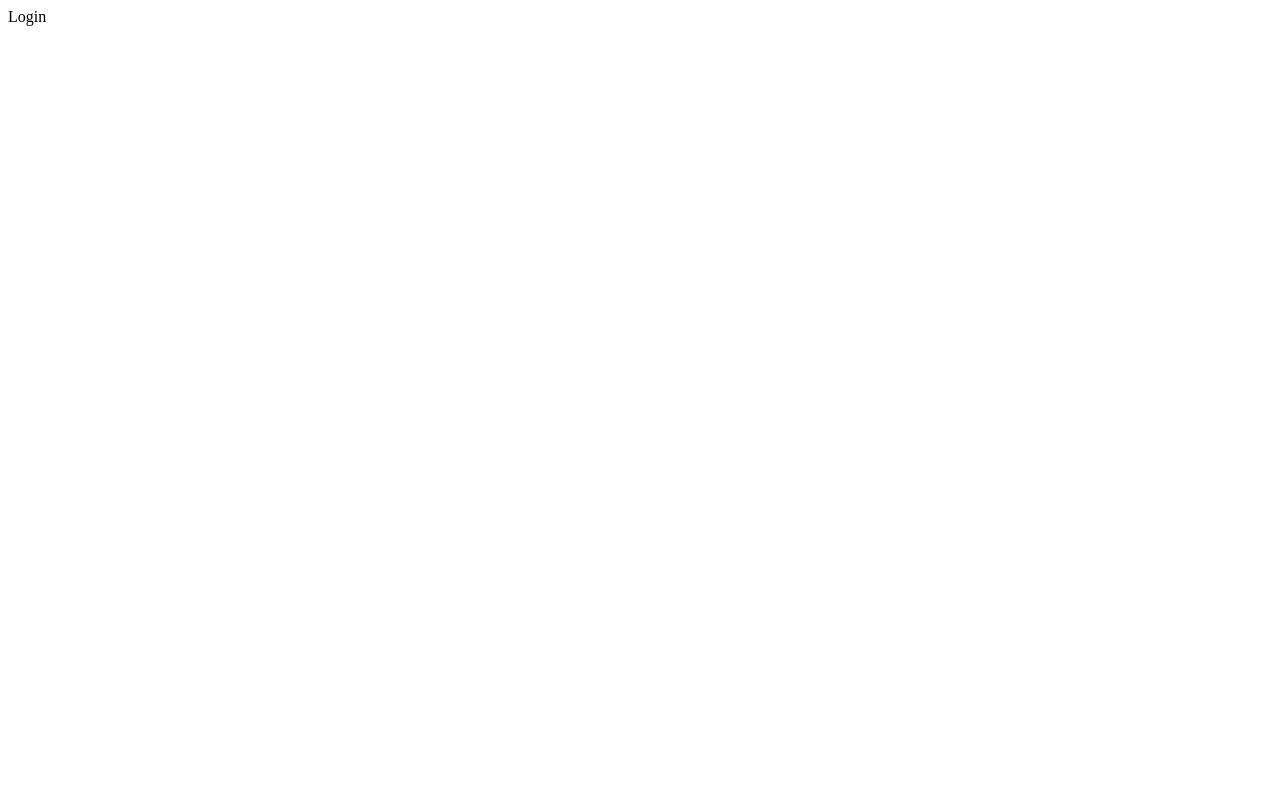
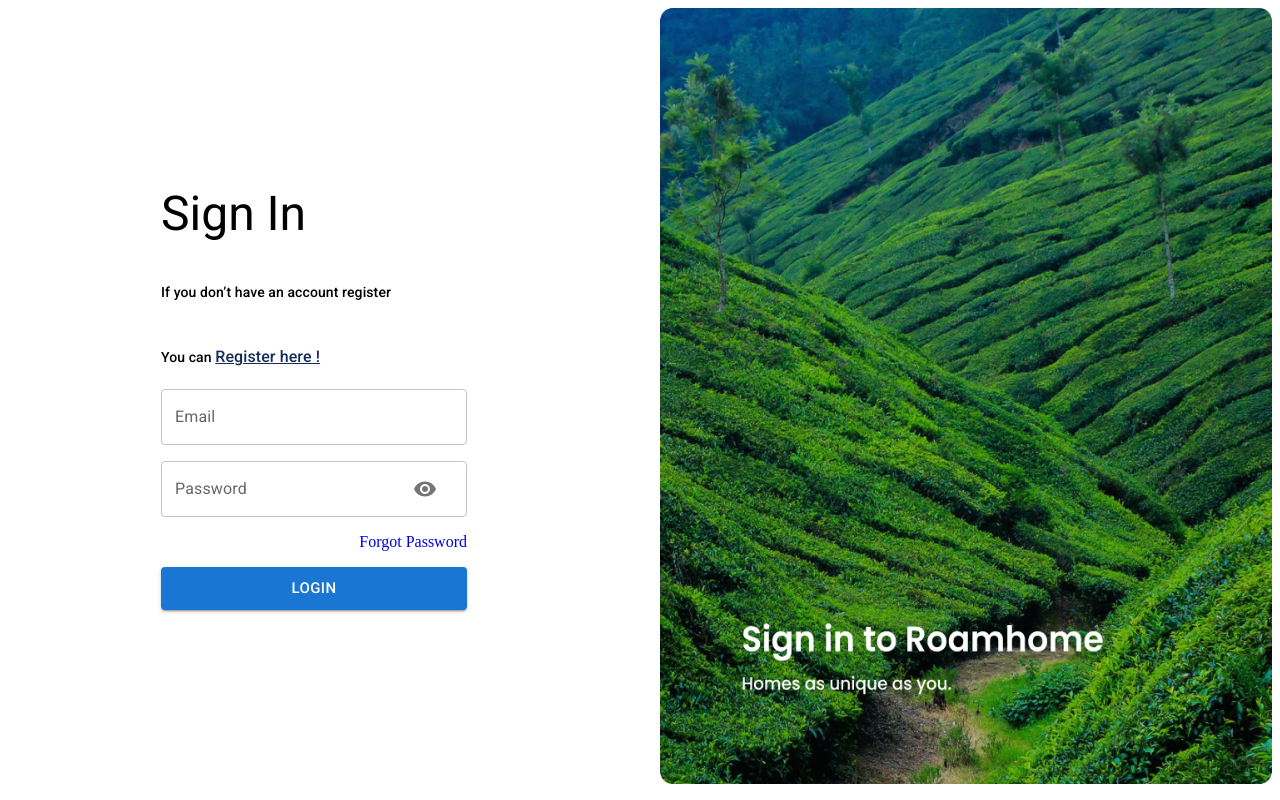
Before and after one commit to mohamedreda850/hms, a React (Vite) app: page /auth/login in a window 1280 px wide. Built offline with nearby package versions, Linux system fonts and the light colour scheme.

Commit message:
login page

```diff
--- a/package.json
+++ b/package.json
@@ -15,13 +15,15 @@
     "@fontsource/roboto": "^5.1.0",
     "@mui/icons-material": "^6.2.0",
     "@mui/material": "^6.2.0",
+    "@mui/styled-engine-sc": "^6.2.0",
     "axios": "^1.7.9",
     "jwt-decode": "^4.0.0",
     "react": "^18.3.1",
     "react-dom": "^18.3.1",
-    "react-hook-form": "^7.54.0",
+    "react-hook-form": "^7.54.1",
     "react-router-dom": "^7.0.2",
-    "react-toastify": "^10.0.6"
+    "react-toastify": "^10.0.6",
+    "styled-components": "^6.1.13"
   },
   "devDependencies": {
     "@eslint/js": "^9.15.0",
--- a/src/Modules/Authentication/Login/Login.tsx
+++ b/src/Modules/Authentication/Login/Login.tsx
@@ -1,7 +1,156 @@
 import styles from './Login.module.css';
+import { IconButton, InputAdornment, Stack } from "@mui/material";
+import image from "../../../assets/images/loginImg.png";
+import Typography from "@mui/material/Typography";
+import TextField from "@mui/material/TextField";
+import Button from "@mui/material/Button";
+import { Link, useNavigate } from "react-router-dom";
+import { useForm } from "react-hook-form"
+import { AUTH_URL, axiosInstanceAdminAuth } from '../../../Services/END_POINTS/ADMIN/URLS';
+import { useContext, useState } from 'react';
+import { AuthContext } from '../../../Context/AuthContext';
+import { toast } from 'react-toastify';
+import { EMAIL_VALIDATION, PASWORD_VALIDATION } from '../../../Services/Validation/VALIDATION';
+import VisibilityOffIcon from '@mui/icons-material/VisibilityOff';
+import RemoveRedEyeIcon from '@mui/icons-material/RemoveRedEye';
+interface loginData {
+  email: string;
+  password: string;
+}
 
+interface LoginResponse {
+  token: string;
+  message: string;
+}
 export default function Login() {
-  return (
-    <div>Login</div>
-  )
+  const [isPasswordVisable, setIsPasswordVisable] = useState(false);
+  const navigate = useNavigate();
+  const { saveLoginData } = useContext(AuthContext)
+  const { register, handleSubmit, formState: { errors, isSubmitting } } =useForm<loginData>()
+  const onSubmit =async(data: loginData) => {
+    try {
+      const response =await axiosInstanceAdminAuth.post<LoginResponse>(AUTH_URL.LOGIN, data)
+      localStorage.setItem('token', response.data.token)
+      console.log(response.data);
+
+      saveLoginData();
+      console.log("oooooooooooooo");
+
+      toast.success(response?.message || 'Login Successfully');
+      navigate("/login")
+    } catch (error) {
+      console.log(error);
+      toast.error(error?.response?.data?.message || 'Login failed');
+
+
+    }
+  }
+  const handlePassword=()=>{
+    setIsPasswordVisable(!isPasswordVisable)
+  }
+  return <>
+    <Stack
+      direction="row"
+      spacing={5}
+      sx={{
+        justifyContent: "space-between",
+        alignItems: "stretch",
+        overflow: "hidden"
+      }}
+    >
+      <Stack
+        direction="column"
+        sx={{
+          justifyContent: "center",
+          alignItems: "center",
+          width: "50%",
+        }}
+      >
+        <Stack
+          direction="column"
+          spacing={5}
+          sx={{
+            alignItems: "flex-start",
+            width: "50%",
+          }}
+        >
+          <Typography variant="h3" gutterBottom>
+            Sign In
+          </Typography>
+          <Typography variant="subtitle2" gutterBottom>
+            If you don’t have an account register
+          </Typography>
+          <Typography variant="subtitle2" gutterBottom>
+            You can <Link to={''} style={{ color: "#152C5B", fontSize: "1rem" }}> Register here !</Link>
+          </Typography>
+        </Stack>
+
+
+        <Stack onSubmit={handleSubmit(onSubmit)}
+
+          component="form"
+          direction="column"
+          spacing={3}
+          sx={{
+            justifyContent: "center",
+            alignItems: "stretch",
+            width: "50%",
+            marginTop: "20px",
+          }}
+        >
+            <Stack spacing={2}>
+              <TextField id="outlined-basic" label="Email" variant="outlined"
+                type="email"
+                error={!!errors.email}
+                helperText={errors.email?.message}
+                {...register('email', EMAIL_VALIDATION)}
+              >
+              </TextField>
+              <TextField
+                id="outlined-basic"
+                label="Password"
+                variant="outlined"
+                type={isPasswordVisable?"text":"password"}
+                helperText={errors.email?.message}
+                {...register('password', PASWORD_VALIDATION)}
+                InputProps={{
+                  endAdornment: (
+                    <InputAdornment position="start">
+                     {isPasswordVisable?<IconButton aria-label="delete" onClick={handlePassword}> <VisibilityOffIcon/></IconButton>
+                     :<IconButton aria-label="delete" onClick={handlePassword}> <RemoveRedEyeIcon/></IconButton>}
+                    </InputAdornment>
+                  ),
+                }}
+              >
+              </TextField>
+
+              <div style={{ textAlign: "end" }}><Link style={{ textDecoration: "none" }} to={'/auth/forgot-password'}>Forgot Password</Link></div>
+
+              <Button variant="contained" size="large" >
+                LogIn
+              </Button>
+            </Stack>
+
+
+        </Stack>
+
+      </Stack>
+      <div
+        style={{
+          width: "50%",
+        }}
+      >
+        <img
+          src={image}
+          style={{
+            width: "100%",
+            height: "97vh",
+            objectFit: "fill",
+            borderRadius: "10px ",
+          }}
+          alt="logo"
+        />
+      </div>
+    </Stack>
+  </>
 }
```
Also changed, not shown: 1 other file (tests, documents, lock files or other folders).
